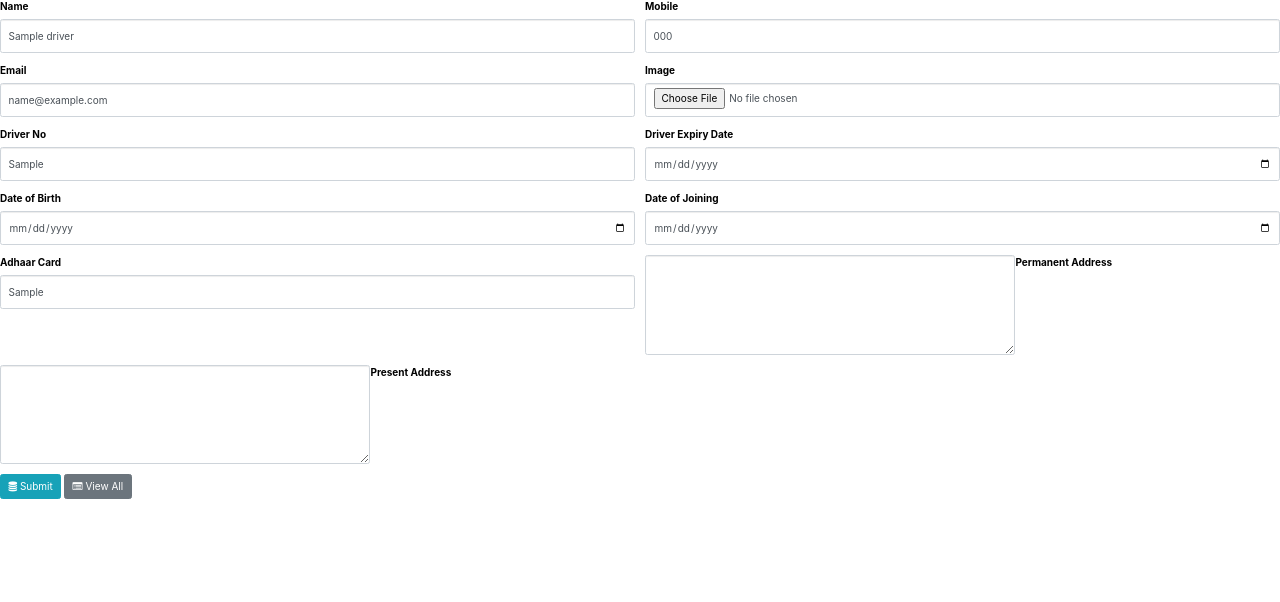
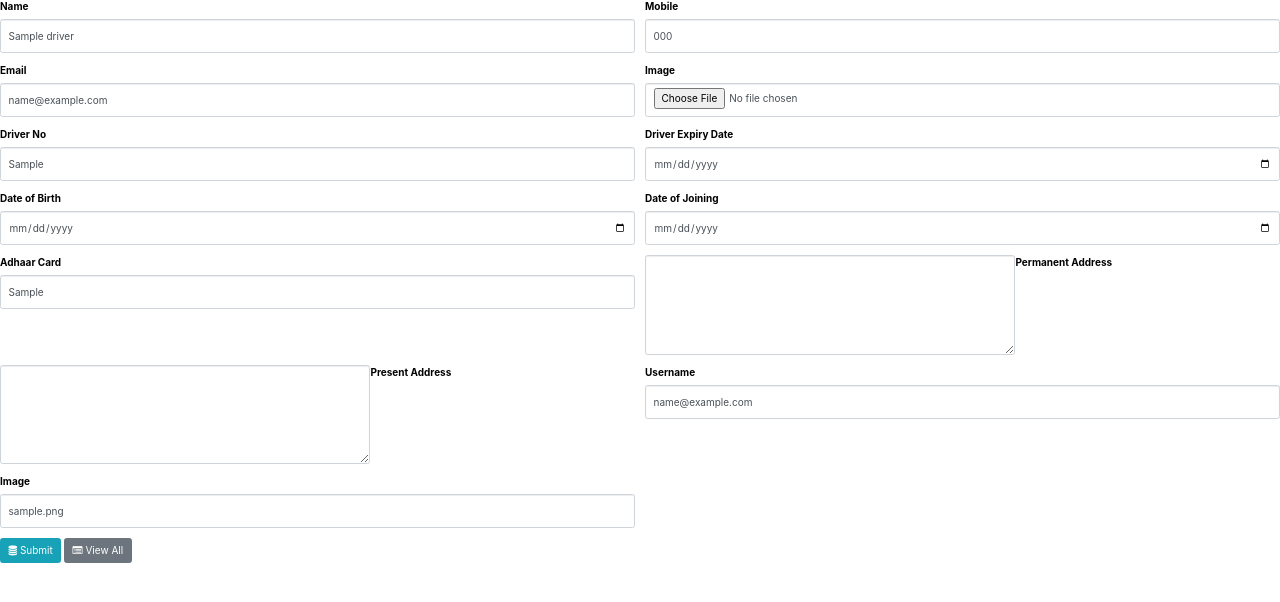
Before and after one commit to nilmonigithub/sumocab, a Node server app: template views/driver/addOredit.hbs in a window 1280 px wide. Shown: the part 147-749 px from the top of the page. Run offline with Node 20, Linux system fonts and the light colour scheme; tables that the repository leaves empty hold one stand-in row (values such as "Sample post"); the template is opened without the code that fills it: values that come from a table or form of the project are taken from there, most other values are stand-ins (such as "Sample title", 1, 10 or a date in 2020); some libraries are stand-ins or nearby versions.

Commit message:
driver template updated

```diff
--- a/views/driver/addOredit.hbs
+++ b/views/driver/addOredit.hbs
@@ -1,19 +1,19 @@
 {{> header }}
 <h3>{{viewTitle}}</h3>
 
-<form action="/driver" method="POST" enctype="multipart/form-data" autocomplete="off">
+<form action="/driver/adddriver" method="POST" enctype="multipart/form-data" autocomplete="off">
     <input type="hidden" name="_id" value="{{driver._id}}">
 
     <div class="form-row">
     <div class="form-group col-md-6">
         <label> Name</label>
-        <input type="text" class="form-control" name="name" value="{{driver.name}}">
+        <input type="text" class="form-control" name="firstName" value="{{driver.name}}">
 
     </div>
 
     <div class="form-group col-md-6 ">
         <label>Mobile</label>
-        <input type="text" class="form-control" name="mobile"  value="{{driver.mobile}}">
+        <input type="text" class="form-control" name="user_mobile"  value="{{driver.mobile}}">
         </div>
 
         <div class="form-group col-md-6 ">
@@ -23,7 +23,7 @@
 
          <div class="form-group col-md-6 ">
         <label>Image</label>
-        <input type="file" class="form-control" name="image"  value="{{driver.image}}">
+        <input type="file" class="form-control" name="user_image"  >
         </div>
 
         <div class="form-group col-md-6 ">
@@ -62,7 +62,15 @@
         </div>
 
 
+ <div class="form-group col-md-6 ">
+        <label>Username</label>
+        <input type="text" class="form-control" name="username"  value="{{driver.email}}">
+        </div>
 
+         <div class="form-group col-md-6 ">
+        <label>Image</label>
+        <input type="text" class="form-control" name="password"  value="{{driver.image}}">
+        </div>
 
 </div>
 
```
